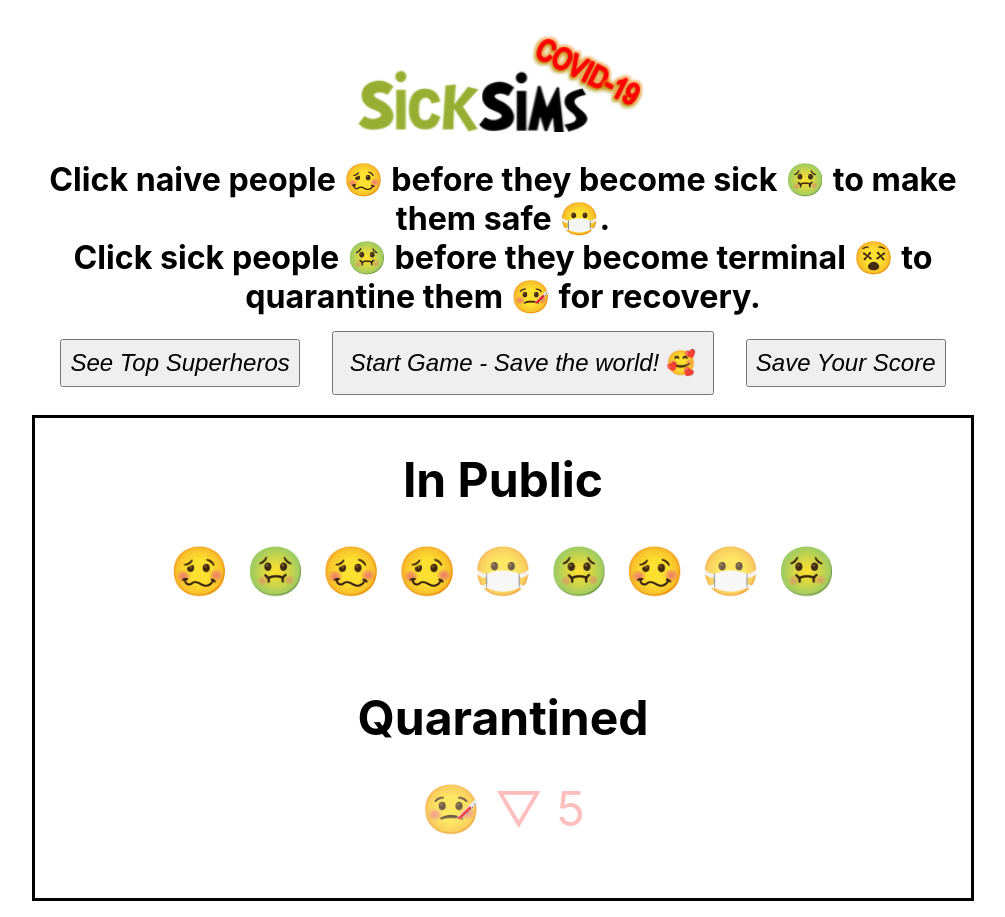
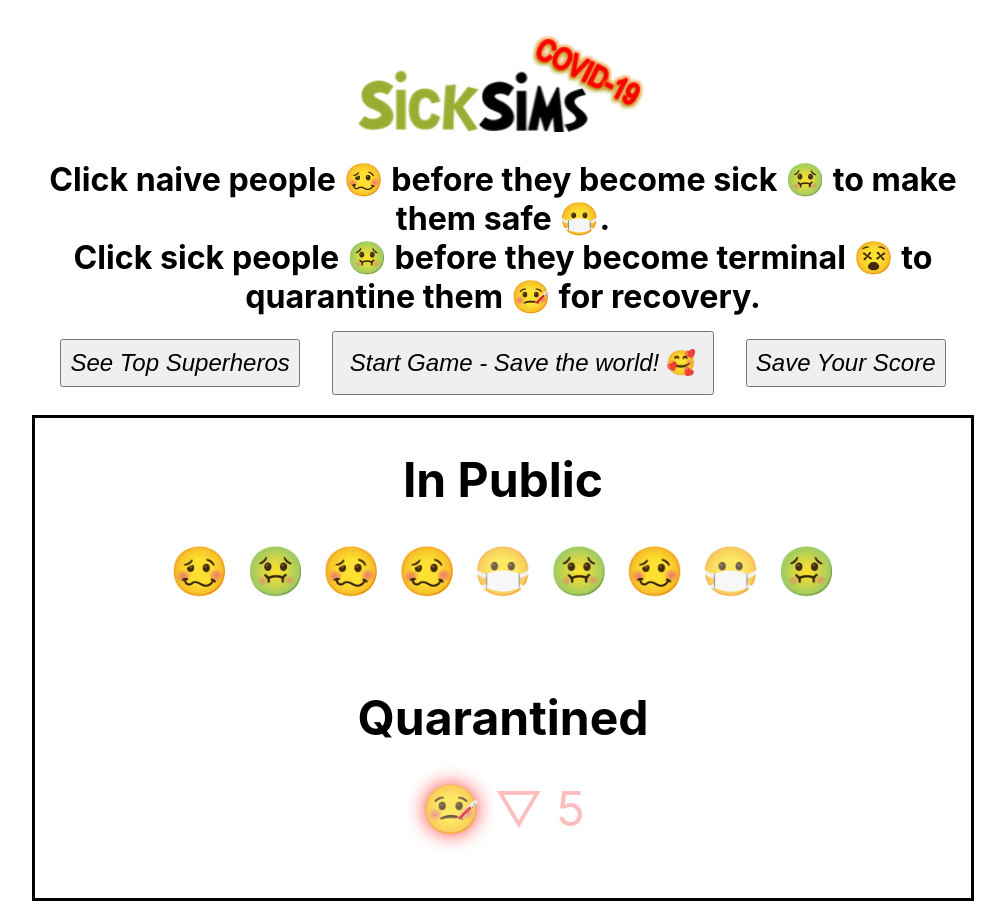
Before and after one commit to ryanmeinzer/sicksims, a React (Create React App) app: page / in a window 1280 px wide. Shown: the whole page, without its empty margins (137-1142 px from the left). Built offline with nearby package versions, Linux system fonts and the light colour scheme.

Commit message:
added red text-shadow on fake quarantined emoji

```diff
--- a/src/index.css
+++ b/src/index.css
@@ -172,6 +172,7 @@ button {
 
 .quarantinedFakeGameEmojis {
   opacity: .75;
+  text-shadow: 0 0 20px red;
 }
 
 @keyframes quarantinedGlow {
```
